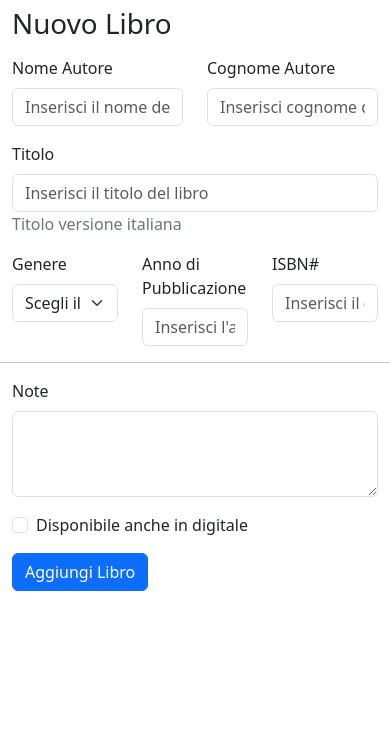
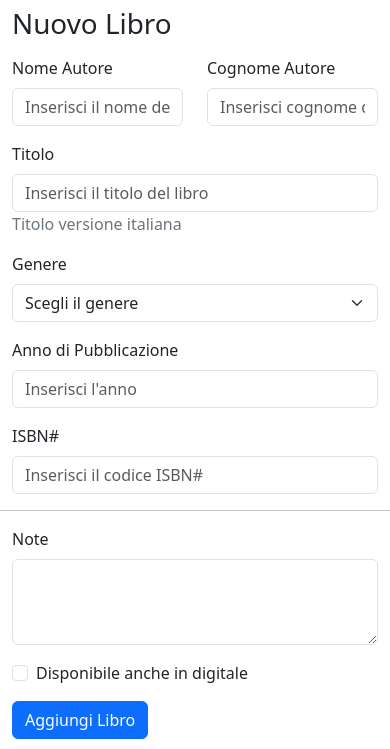
Before and after one commit to EduardCancel/html-css-bootstrap-dashboard, a plain HTML site: page index-catalogo.html in a window 390 px wide. Shown: the part 95-844 px from the top of the page. Drawn offline with nearby package versions, Linux system fonts and the light colour scheme.

Commit message:
add mediaquery catalog library

```diff
--- a/index-catalogo.html
+++ b/index-catalogo.html
@@ -20,7 +20,7 @@
     <body>
 
         <header>
-            <nav class="navbar navbar-expand-lg bg-black">
+            <nav class="navbar navbar-expand-lg navbar-dark bg-black">
                 <div class="container-fluid">
                     <a class="navbar-brand" href="index.html">
                         <img src="./img/duck.png" alt="" width="60">
@@ -64,7 +64,7 @@
         <!-- /header -->
 
         <main>
-            <div class="container">
+            <div class="container ">
                 <h1 class="mt-3 mb-3">Nuovo Libro</h1>
                 <div class="row">
                     <div class="col-6">
@@ -89,7 +89,7 @@
                             <p class="text-secondary">Titolo versione italiana</p>
                         </div>
                     </div>
-                    <div class="col-4">
+                    <div class="col-12 col-sm-4 mb-3">
                         <label for="ExampleInputName" class="form-label">Genere</label>
                         <select class="form-select" aria-label="Default select example">
                             <option selected>Scegli il genere</option>
@@ -98,13 +98,13 @@
                             <option value="3">Altro</option>
                         </select>
                     </div>
-                    <div class="col-4">
+                    <div class="col-12 col-sm-4">
                         <div class="mb-3">
                             <label for="ExampleInputName" class="form-label">Anno di Pubblicazione</label>
                             <input type="text" class="form-control" id="exampleFormControlInput1" placeholder="Inserisci l'anno">
                         </div>
                     </div>
-                    <div class="col-4">
+                    <div class="col-12 col-sm-4">
                         <div class="mb-3">
                             <label for="ExampleInputName" class="form-label">ISBN#</label>
                             <input type="text" class="form-control" id="exampleFormControlInput1" placeholder="Inserisci il codice ISBN#">
```
